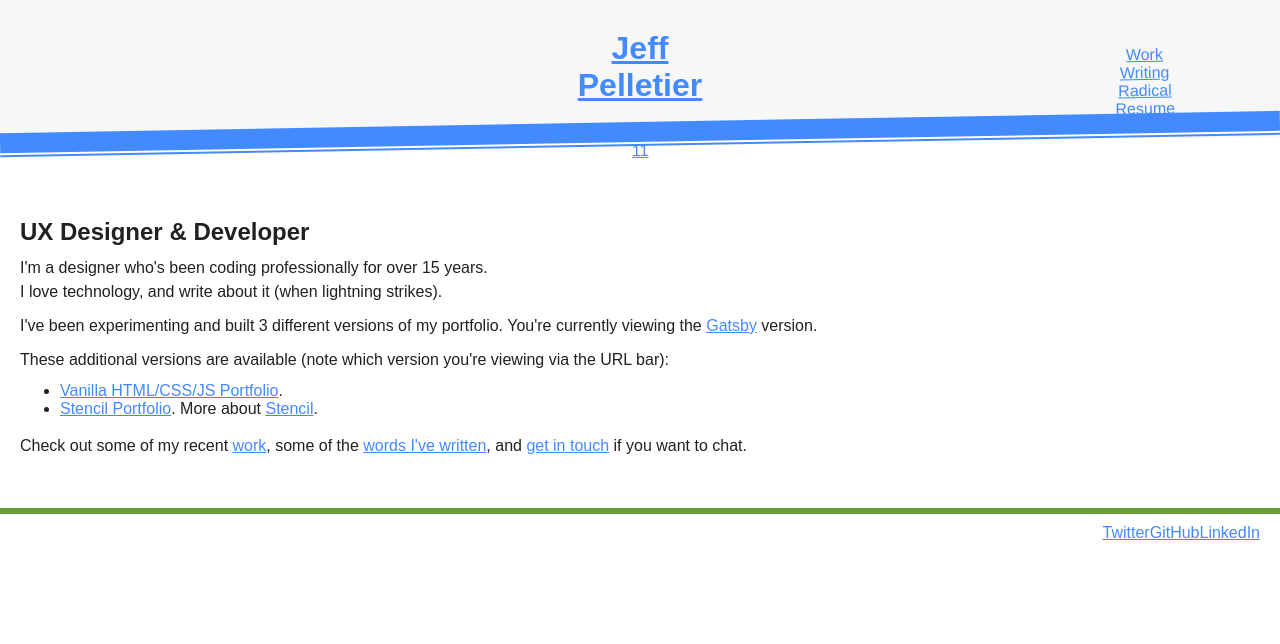
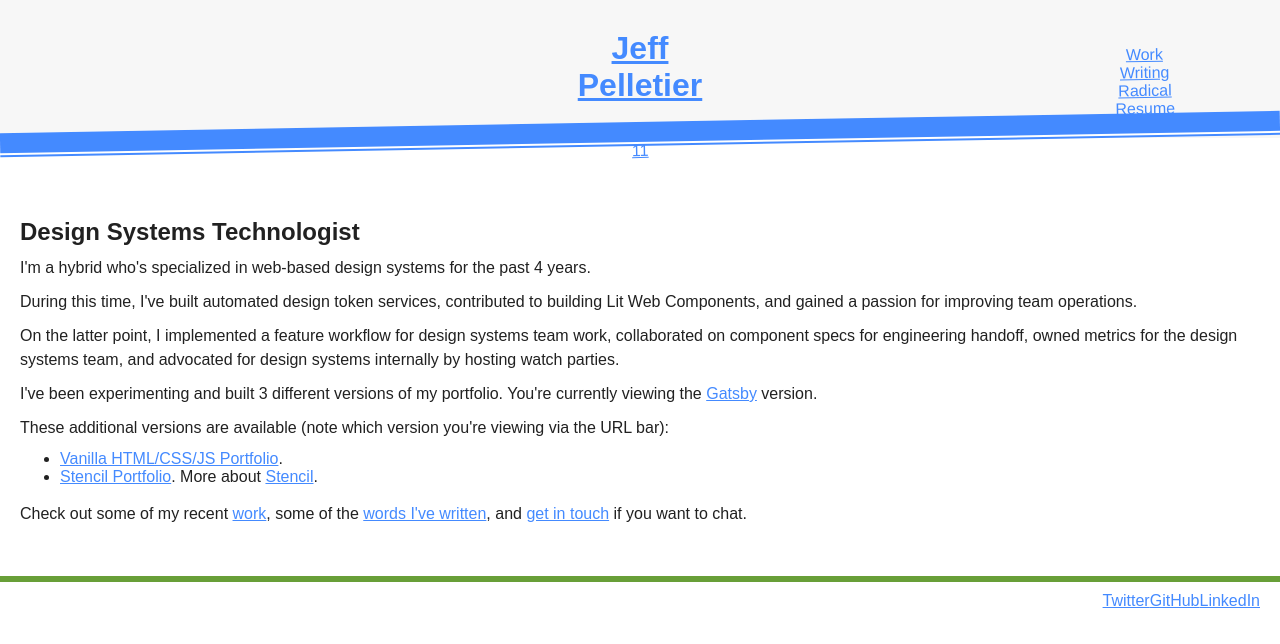
Before and after one commit to withinsight/jeffpelletier.me-gatsby, a Gatsby app: page / in a window 1280 px wide. Shown: the top 644 px of the page. Built offline with nearby package versions, Linux system fonts and the light colour scheme.

Commit message:
resume and site index copy

```diff
--- a/src/pages/index.js
+++ b/src/pages/index.js
@@ -5,9 +5,13 @@ import ContentH2 from "../components/contentH2"
 
 export default () => (
     <Layout>
-        <ContentH2 title="UX Designer &amp; Developer" />
+        <ContentH2 title="Design Systems Technologist" />
 
-        <p>I'm a designer who's been coding professionally for over 15 years. <br /> I love technology, and write about it (when lightning strikes).</p>
+        <p>I'm a hybrid who's specialized in web-based design systems for the past 4 years.</p>
+
+        <p>During this time, I've built automated design token services, contributed to building Lit Web Components, and gained a passion for improving team operations.</p>
+
+        <p>On the latter point, I implemented a feature workflow for design systems team work, collaborated on component specs for engineering handoff, owned metrics for the design systems team, and advocated for design systems internally by hosting watch parties.</p>
 
         <p>I've been experimenting and built 3 different versions of my portfolio. You're currently viewing the <a data-hook="link-external" href="https://www.gatsbyjs.org/" rel="external">Gatsby</a> version.</p>
 
```
Also changed, not shown: 4 other files (tests, documents, lock files or other folders).
